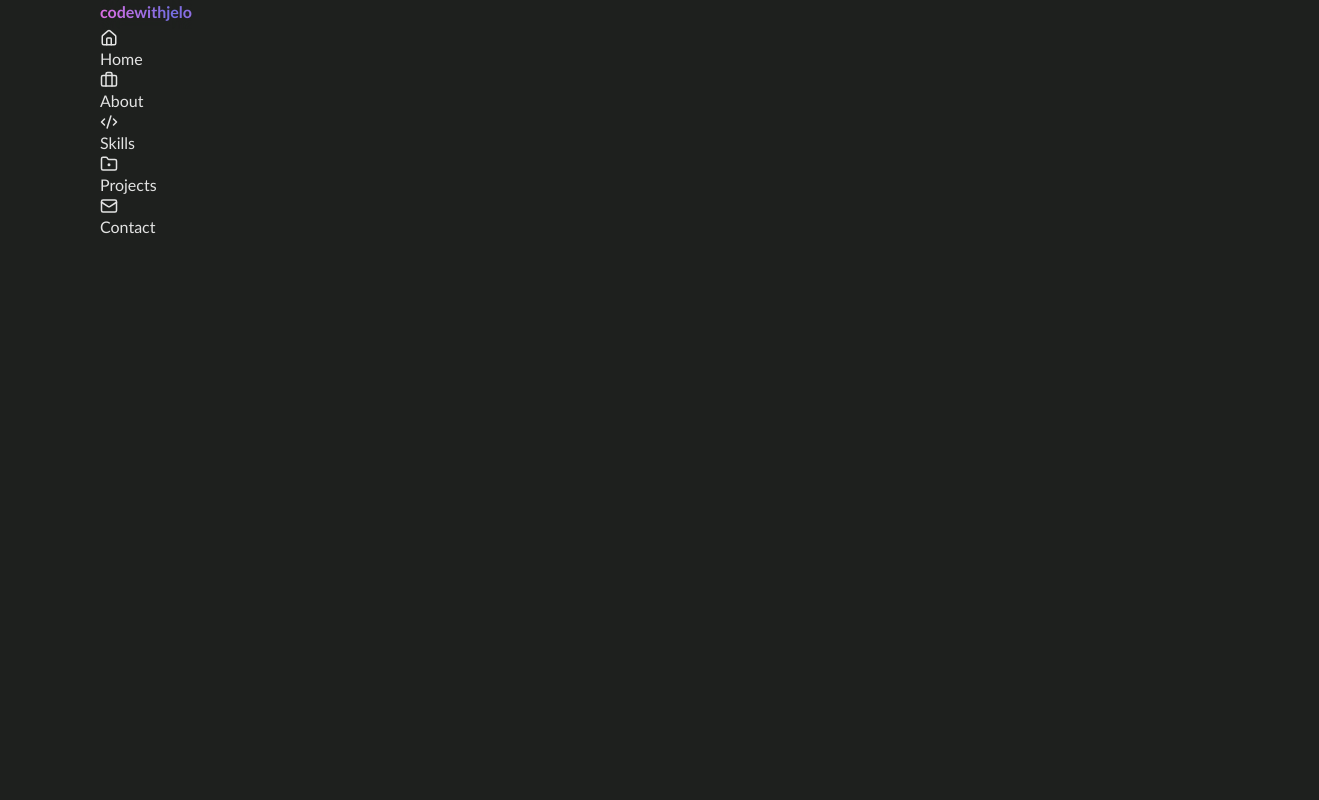
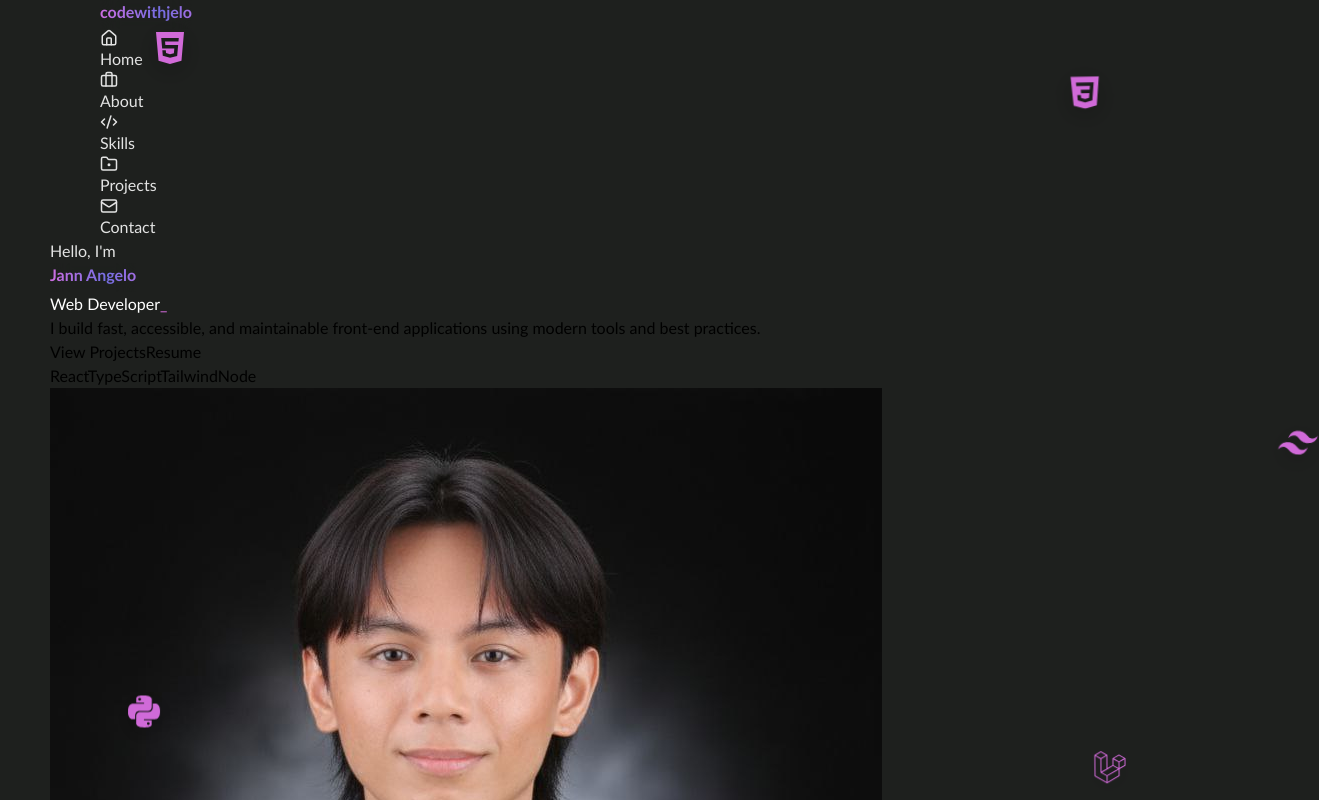
Before and after one commit to codewithjelo/Jelo_Portfolio, a React (Vite) app in the folder jelo-portfolio/: page / in a window 1280 px wide. Shown: the top 800 px of the page, 1319 px wide, since content can reach past the window. Built offline with nearby package versions, Linux system fonts and the light colour scheme.

Commit message:
Import Layout component

```diff
--- a/jelo-portfolio/src/App.jsx
+++ b/jelo-portfolio/src/App.jsx
@@ -1,9 +1,11 @@
 import Header from "./components/layout/Header"
+import Layout from "./components/layout/Layout"
 
 function App() {
   return (
     <div className="App">
       <Header />
+      <Layout />
     </div>
   );
 }
```
